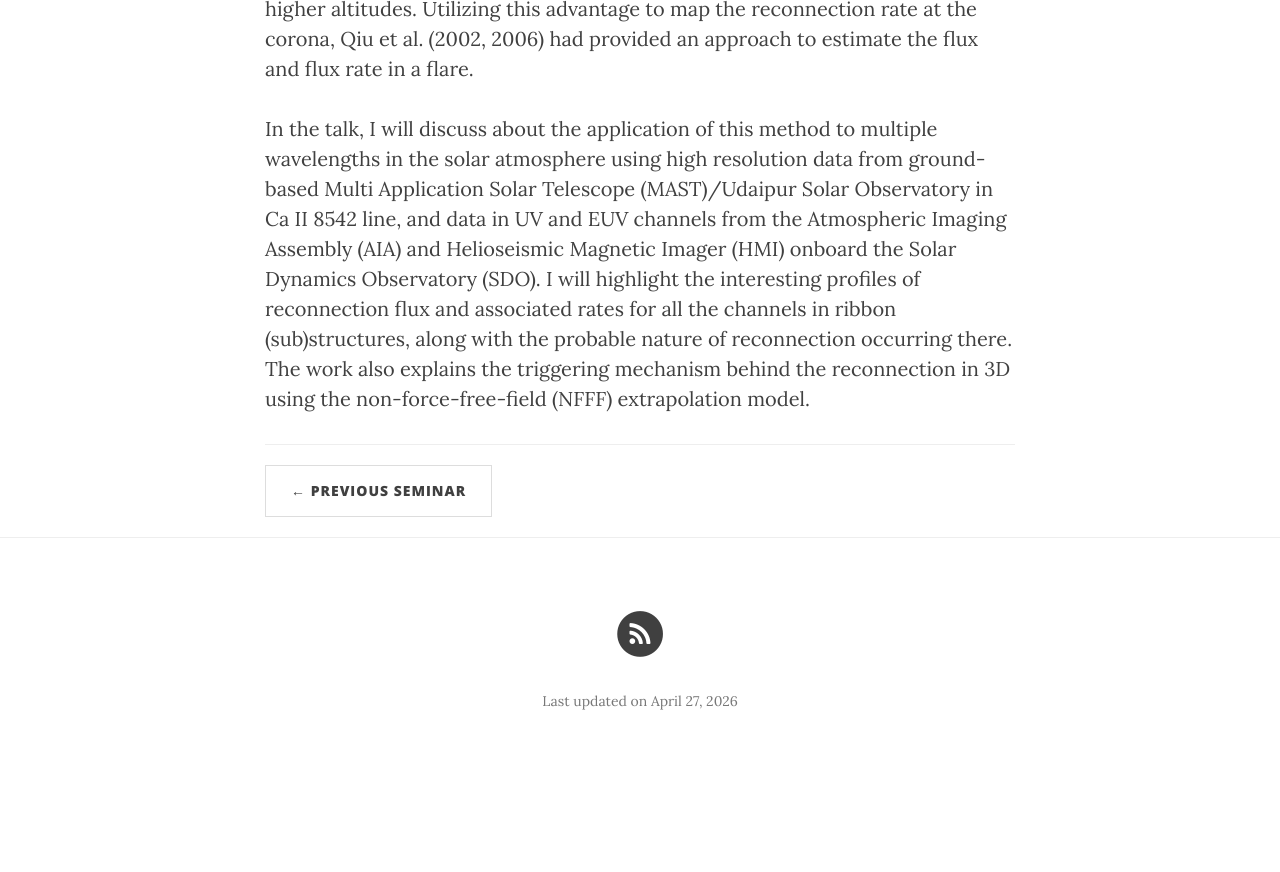
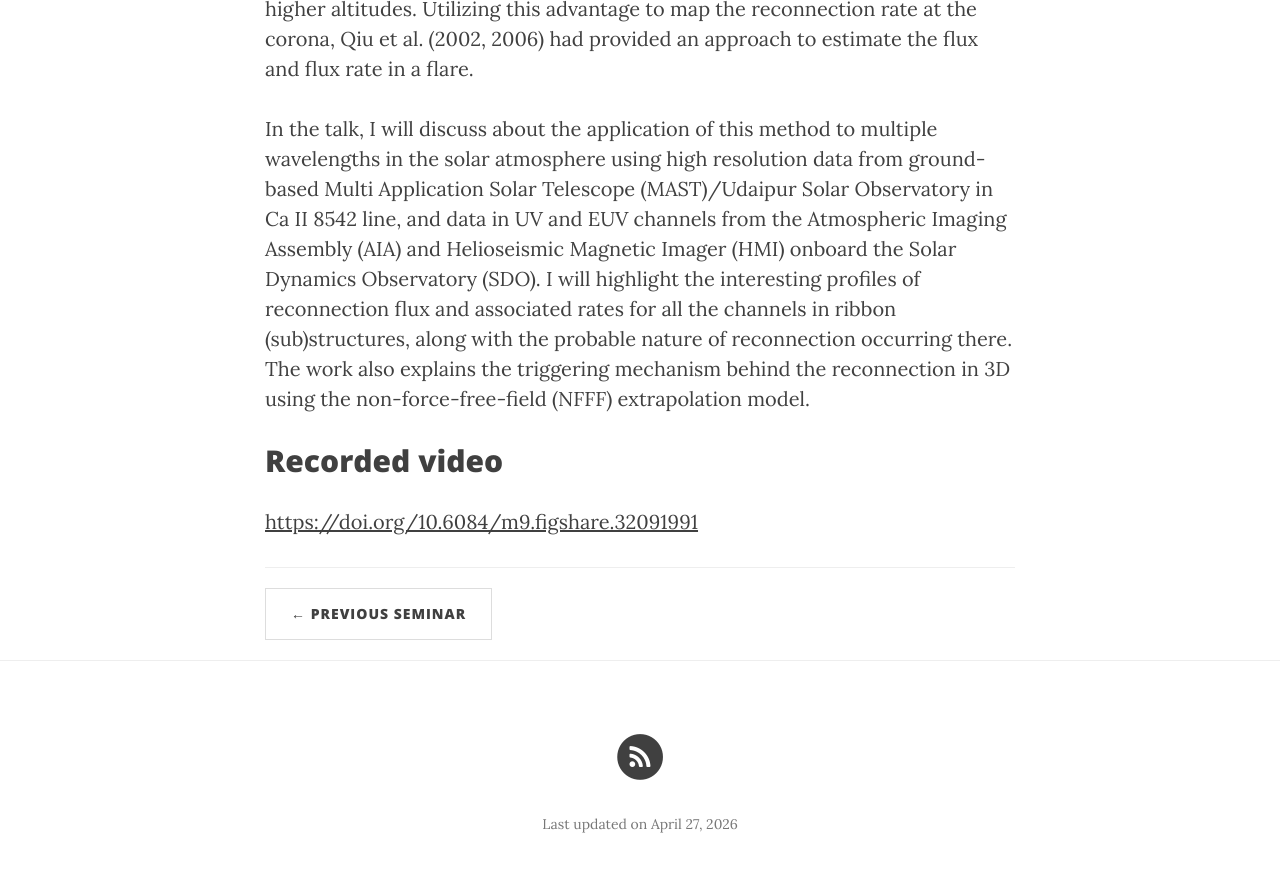
Before and after one commit to ITA-Solar/espos, a Jekyll site: the page built from _posts/2026-04-23-Nayak.md, in a window 1280 px wide and 900 px high, scrolled down 833 px. Shown: the top 872 px of the window. Built offline with Jekyll 4.4.1, drawn with Linux system fonts in a browser that asks for light colours; nearby versions of some CDN libraries; before the commit the page ends 1610 px from its top, so only the background shows below that.

Commit message:
Updated _posts/2026-04-23-Nayak.md

```diff
--- a/_posts/2026-04-23-Nayak.md
+++ b/_posts/2026-04-23-Nayak.md
@@ -11,3 +11,7 @@ published:  true
 Flare ribbons are a quintessential part of a flare. They are extensively used to understand the overlying reconnection mechanism and overall flaring process. Further, the reconnection rate is a key parameter in the magnetic reconnection process. But it is difficult to estimate the rate from direct observations at higher heights in the solar atmosphere. However, flare ribbons are believed to be one of the major energy deposition sites and the imprints of reconnection occurring at higher altitudes. Utilizing this advantage to map the reconnection rate at the corona, Qiu et al. (2002, 2006) had provided an approach to estimate the flux and flux rate in a flare.
 
 In the talk, I will discuss about the application of this method to multiple wavelengths in the solar atmosphere using high resolution data from ground-based Multi Application Solar Telescope (MAST)/Udaipur Solar Observatory in Ca II 8542 line, and data in UV and EUV channels from the Atmospheric Imaging Assembly (AIA) and Helioseismic Magnetic Imager (HMI) onboard the Solar Dynamics Observatory (SDO). I will highlight the interesting profiles of reconnection flux and associated rates for all the channels in ribbon (sub)structures, along with the probable nature of reconnection occurring there. The work also explains the triggering mechanism behind the reconnection in 3D using the non-force-free-field (NFFF) extrapolation model.
+
+
+## Recorded video
+[https://doi.org/10.6084/m9.figshare.32091991](https://doi.org/10.6084/m9.figshare.32091991.v1)
```
